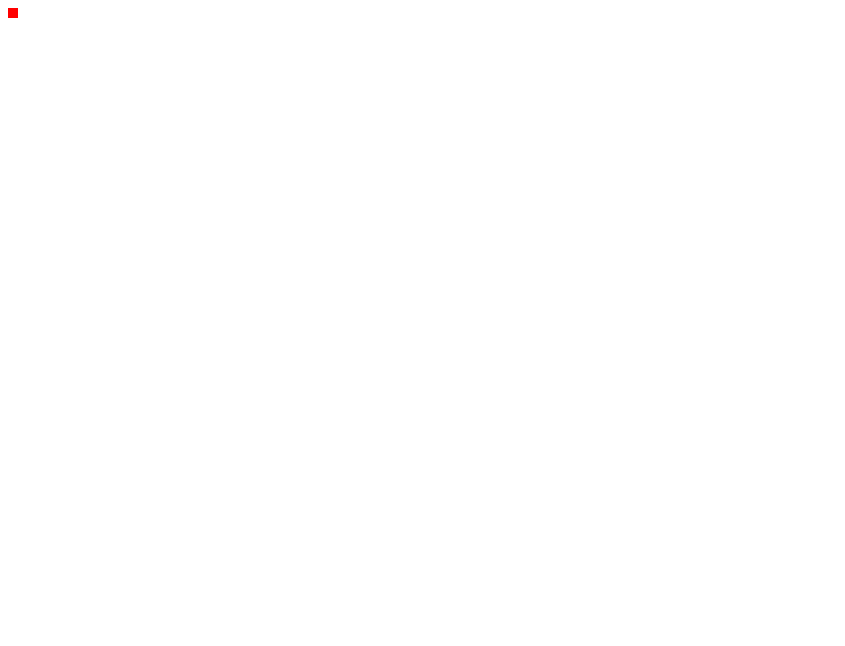
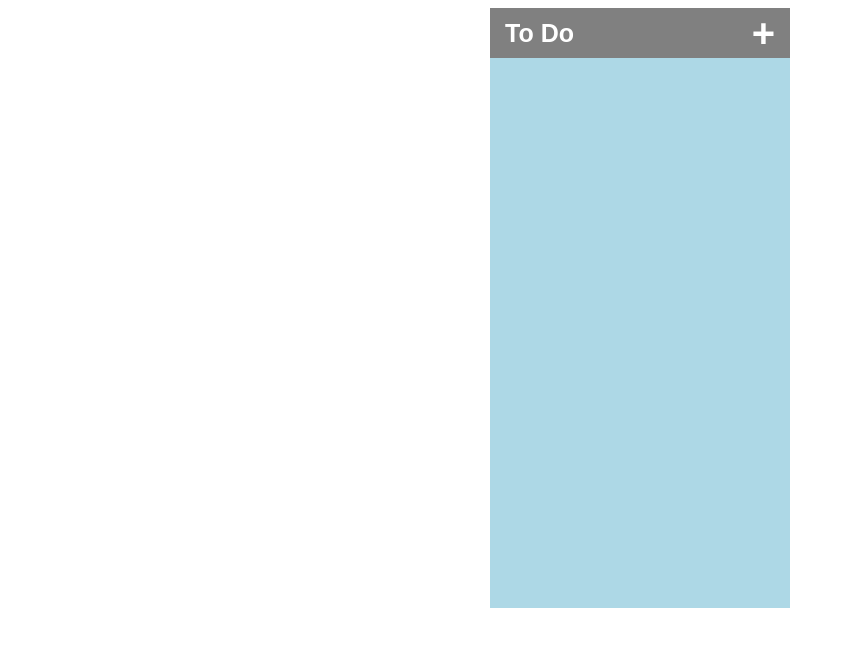
Before and after one commit to DinoCzar/to-do-list, a plain HTML site: page index.html in a window 1280 px wide. Shown: the whole page, without its empty margins (0-845 px from the left). Drawn offline with Linux system fonts and the light colour scheme.

Commit message:
Add HTML skeleton

```diff
--- a/index.html
+++ b/index.html
@@ -4,11 +4,19 @@
 		<meta charset='UTF-8' />
 		<meta http-equiv='X-UA-Compatible' content='IE=edge' />
 		<meta name='viewport' content='width=device-width, initial-scale=1.0' />
-        <link rel='stylesheet' href='style.css' />
-        <script src='main.js' defer></script>
+		<link rel='stylesheet' href='style.css' />
+		<script src='main.js' defer></script>
 		<title>To Do List</title>
 	</head>
 	<body>
-        <div class="test"></div>
-    </body>
+		<div id='site'>
+			<div id='header'>
+				<div id='header-left'>To Do</div>
+				<div id='header-right'>
+					<div id='header-button'>+</div>
+				</div>
+			</div>
+			<div id='content'></div>
+		</div>
+	</body>
 </html>
--- a/style.css
+++ b/style.css
@@ -1,5 +1,70 @@
-.test {
-    width: 10px;
-    height: 10px;
-    background-color: red;
+/* Global */
+
+:root {
+	font-family: Arial, Helvetica, sans-serif;
 }
+
+body,
+#site,
+#header,
+#content,
+#header-left,
+#header-right,
+#header-button {
+	display: grid;
+}
+
+#header,
+#content {
+	width: 100%;
+	height: 100%;
+}
+
+body {
+	justify-content: center;
+	min-height: 600px;
+}
+
+#site {
+	width: 300px;
+	height: 100%;
+	grid-template-rows: 50px 1fr;
+}
+
+/* Header */
+
+#header {
+	grid-row-start: 1;
+	background-color: grey;
+	color: white;
+	font-size: 25px;
+	grid-template-columns: 1fr 1fr;
+	align-items: center;
+	font-weight: bold;
+}
+
+#header-left {
+	grid-column-start: 1;
+	margin-left: 15px;
+}
+
+#header-right {
+	grid-column-start: 2;
+	margin-right: 15px;
+	font-size: 40px;
+}
+
+#header-button {
+	justify-content: right;
+}
+
+/* Body */
+
+#content {
+	grid-row-start: 2;
+	background-color: lightblue;
+}
+
+/* Task */
+
+/* Module */
```
